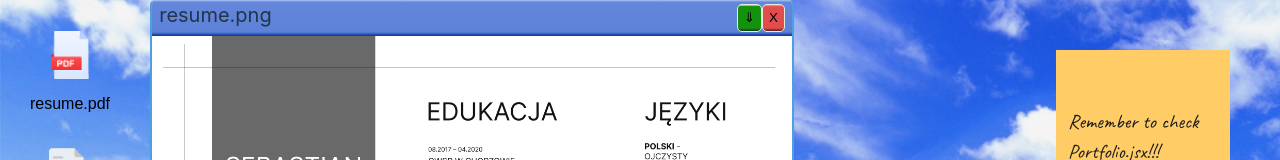
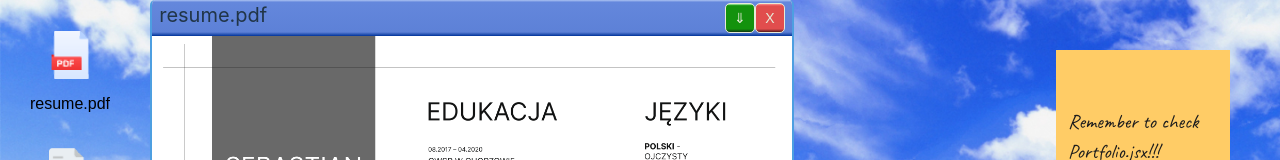
Before and after one commit to Bubekk/Portfolio, a React (Vite) app: page / in a window 1280 px wide. Shown: the top 160 px of the page. Built offline with nearby package versions, Linux system fonts and the light colour scheme.

Commit message:
download btn working. Resume window open/close working

```diff
--- a/src/App.jsx
+++ b/src/App.jsx
@@ -5,7 +5,7 @@ import Windows from "./components/Windows/Windows";
 
 function App() {
   const [isCodeVisible, setIsCodeVisible] = useState(false);
-  const handleCodeEditorLink = (e) => {
+  const handleCodeEditorLink = () => {
     setIsCodeVisible(!isCodeVisible);
   };
   return (
--- a/src/components/CodeEditor/elements/NavBar/NavBar.jsx
+++ b/src/components/CodeEditor/elements/NavBar/NavBar.jsx
@@ -1,8 +1,8 @@
 import "./navbar.scss";
 
 function NavBar(props) {
-  const handleBtn = (e) => {
-    props.handleCodeEditorLink(e);
+  const handleBtn = () => {
+    props.handleCodeEditorLink();
   };
   return (
     <nav className="navbar">
--- a/src/components/Windows/Windows.jsx
+++ b/src/components/Windows/Windows.jsx
@@ -2,13 +2,19 @@ import "./windows.scss";
 import Bar from "./elements/Bar/Bar";
 import StickyNote from "./elements/StickyNote/StickyNote";
 import FileLink from "./elements/FileLink/FileLink";
-import PdfWindow from "./elements/ResumeWindow/ResumeWindow";
+import ResumeWindow from "./elements/ResumeWindow/ResumeWindow";
+import { useState } from "react";
 
 function Windows(props) {
+  const [isResumeVisible, setIsResumeVisible] = useState(false);
+  const handleResumeLink = () => {
+    setIsResumeVisible(!isResumeVisible);
+    console.log(isResumeVisible);
+  };
   return (
     <div className="windows" style={props.style}>
       <div className="windows__screen">
-        <FileLink type="pdf" alt="link to resume and pdf icon" fileName="resume.pdf" />
+        <FileLink type="pdf" alt="link to resume and pdf icon" fileName="resume.pdf" handleResumeLink={handleResumeLink} />
         <FileLink type="code" alt="link to codePortfolio and code icon" fileName="Portfolio.jsx" handleCodeEditorLink={props.handleCodeEditorLink} />
         <div className="windows__screen__sticky-notes">
           <StickyNote color="yellow" text="Remember to check Portfolio.jsx!!!" />
@@ -16,7 +22,7 @@ function Windows(props) {
           <StickyNote color="pink" text="I know.. there were no sticky notes in XP, but somehow I have to guide you, right?" />
           <StickyNote color="red" text="Remember to click twice on icons. it's XP after all ;) " />
         </div>
-        <PdfWindow />
+        <ResumeWindow handleResumeLink={handleResumeLink} style={{ display: isResumeVisible ? "none" : "block" }} />
       </div>
       <Bar />
     </div>
--- a/src/components/Windows/elements/FileLink/FileLink.jsx
+++ b/src/components/Windows/elements/FileLink/FileLink.jsx
@@ -4,8 +4,8 @@ import CodeIcon from "../../../../assets/icons/code-icon.png";
 
 function FileLink(props) {
   const iconSrc = props.type === "pdf" ? PdfIcon : CodeIcon;
-  const handleBtn = (e) => {
-    props.handleCodeEditorLink(e);
+  const handleBtn = () => {
+    const link = props.type === "pdf" ? props.handleResumeLink() : props.handleCodeEditorLink();
   };
   return (
     <button className="file-link" onDoubleClick={handleBtn}>
--- a/src/components/Windows/elements/ResumeWindow/ResumeWindow.jsx
+++ b/src/components/Windows/elements/ResumeWindow/ResumeWindow.jsx
@@ -5,21 +5,28 @@ import pdfCv from "/CV.pdf";
 function ResumeWindow(props) {
   const handleDownload = () => {
     const link = document.createElement("a");
-    link.href = { pdfCv };
+    link.href = pdfCv;
     link.download = "SebastianKubanski_CV.pdf";
+    link.target = "_blank";
+    link.rel = "noreferrer";
     link.click();
-    console.log(pdfCv);
+    console.log(link);
+  };
+  const handleClose = () => {
+    props.handleResumeLink();
   };
 
   return (
-    <div className="pdf-window">
+    <div className="pdf-window" style={props.style}>
       <nav className="pdf-window__nav">
-        <p className="pdf-window__nav__filename">resume.png</p>
+        <p className="pdf-window__nav__filename">resume.pdf</p>
         <div className="pdf-window__nav__btns">
           <button className="pdf-window__nav__btns__btn pdf-window__nav__btns__btn--download" onClick={handleDownload}>
             &#8659;
           </button>
-          <button className="pdf-window__nav__btns__btn pdf-window__nav__btns__btn--close">&#935;</button>
+          <button className="pdf-window__nav__btns__btn pdf-window__nav__btns__btn--close" onClick={handleClose}>
+            &#935;
+          </button>
         </div>
       </nav>
       <div className="pdf-window__resume">
--- a/src/components/Windows/elements/ResumeWindow/resumeWindow.scss
+++ b/src/components/Windows/elements/ResumeWindow/resumeWindow.scss
@@ -31,11 +31,15 @@
       height: 100%;
       padding-right: 0.3rem;
       &__btn {
-        height: 80%;
+        width: 30px;
+        height: 30px;
         border-radius: 5px;
+        text-decoration: none;
         border: 0.5px solid wincolors.$win-white;
         background: none;
         text-align: center;
+        font-size: 14px;
+        color: wincolors.$win-white;
         &--download {
           background: wincolors.$win-bar-gradient-green;
           &:hover {
```
